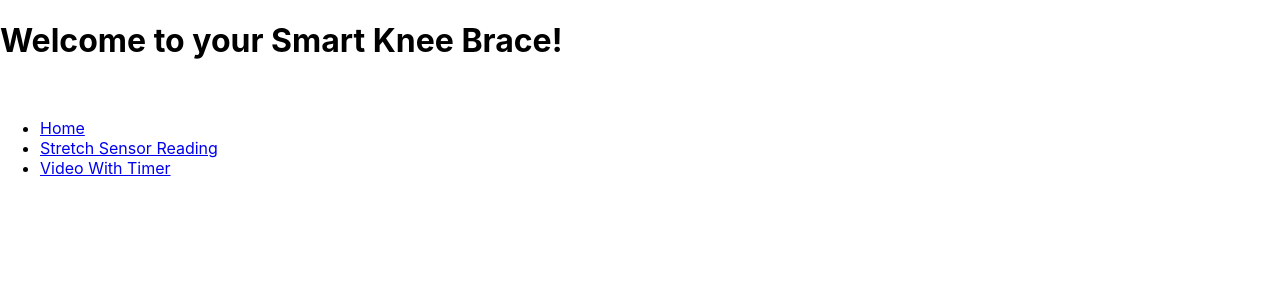
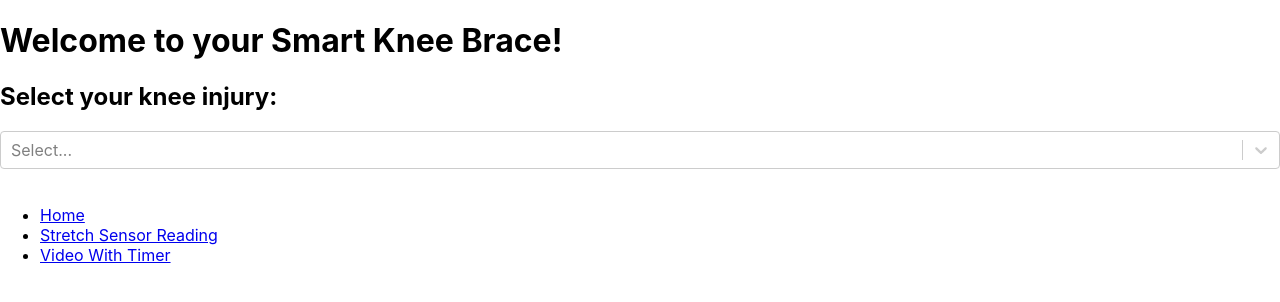
Before and after one commit to amy-al/smart-knee-brace, a React (Create React App) app: page / in a window 1280 px wide. Shown: the top 302 px of the page. Built offline with nearby package versions, Linux system fonts and the light colour scheme.

Commit message:
Added dropdown menu

```diff
--- a/package.json
+++ b/package.json
@@ -11,6 +11,7 @@
     "react-gauge-chart": "^0.4.1",
     "react-router-dom": "^6.11.1",
     "react-scripts": "5.0.1",
+    "react-select": "^5.7.3",
     "web-vitals": "^2.1.4"
   },
   "scripts": {
--- a/src/pages/Home.js
+++ b/src/pages/Home.js
@@ -1,13 +1,37 @@
 
-import React from "react";
+import React, {useState} from "react";
 // importing Link from react-router-dom to navigate to
 // different end points.
 import { Link } from "react-router-dom";
+
+import Select from 'react-select'
+
+
+
+const options = [
+  { value: 'acl', label: 'ACL injury' },
+  { value: 'pcl', label: 'PCL injury' },
+  { value: 'sprain', label: 'Sprain' },
+  { value: 'meniscal', label: 'Meniscal tear'},
+  { value: 'tendon', label: 'Tendon tear'},
+  { value: 'collateral', label: 'Collateral ligament injuries'},
+  { value: 'general', label: 'General knee pain'},
+  { value: 'other', label: 'Other'}
+]
+
+// const [selectedOption, setSelectedOption] = useState(null); // use the selected option and change the state
+
+const DropdownMenu = () => (
+  <Select options={options} />
+)
+
 
 const Home = () => {
   return (
     <div>
       <h1>Welcome to your Smart Knee Brace!</h1>
+      <h2>Select your knee injury:</h2>
+      <DropdownMenu/>
       <br />
       <ul>
         <li>
```
Also changed, not shown: 1 other file (tests, documents, lock files or other folders).
